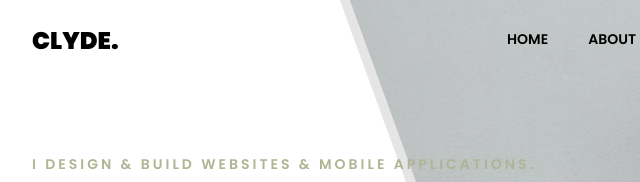
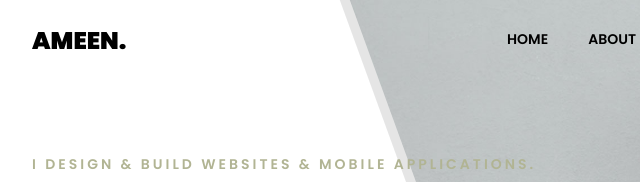
Before and after one commit to Ameenijaz/Ameen_Ijaz_Porfolio_Websites, a plain HTML site: page index.html in a window 1280 px wide. Shown: the top 182 px of the page, 53-693 px from the left. Drawn offline with Linux system fonts and the light colour scheme; some packages are replaced by stand-ins of ours; no server answers; files whose address does not match are found by name.

Commit message:
portfolio code added

```diff
--- a/index.html
+++ b/index.html
@@ -32,7 +32,7 @@
 
 	<nav class="navbar navbar-expand-lg navbar-dark ftco_navbar bg-dark ftco-navbar-light site-navbar-target" id="ftco-navbar">
 		<div class="container">
-			<a class="navbar-brand" href="index.html">Clyde<span>.</span></a>
+			<a class="navbar-brand" href="index.html">Ameen<span>.</span></a>
 			<button class="navbar-toggler js-fh5co-nav-toggle fh5co-nav-toggle" type="button" data-toggle="collapse" data-target="#ftco-nav" aria-controls="ftco-nav" aria-expanded="false" aria-label="Toggle navigation">
 				<span class="oi oi-menu"></span> Menu
 			</button>
```
